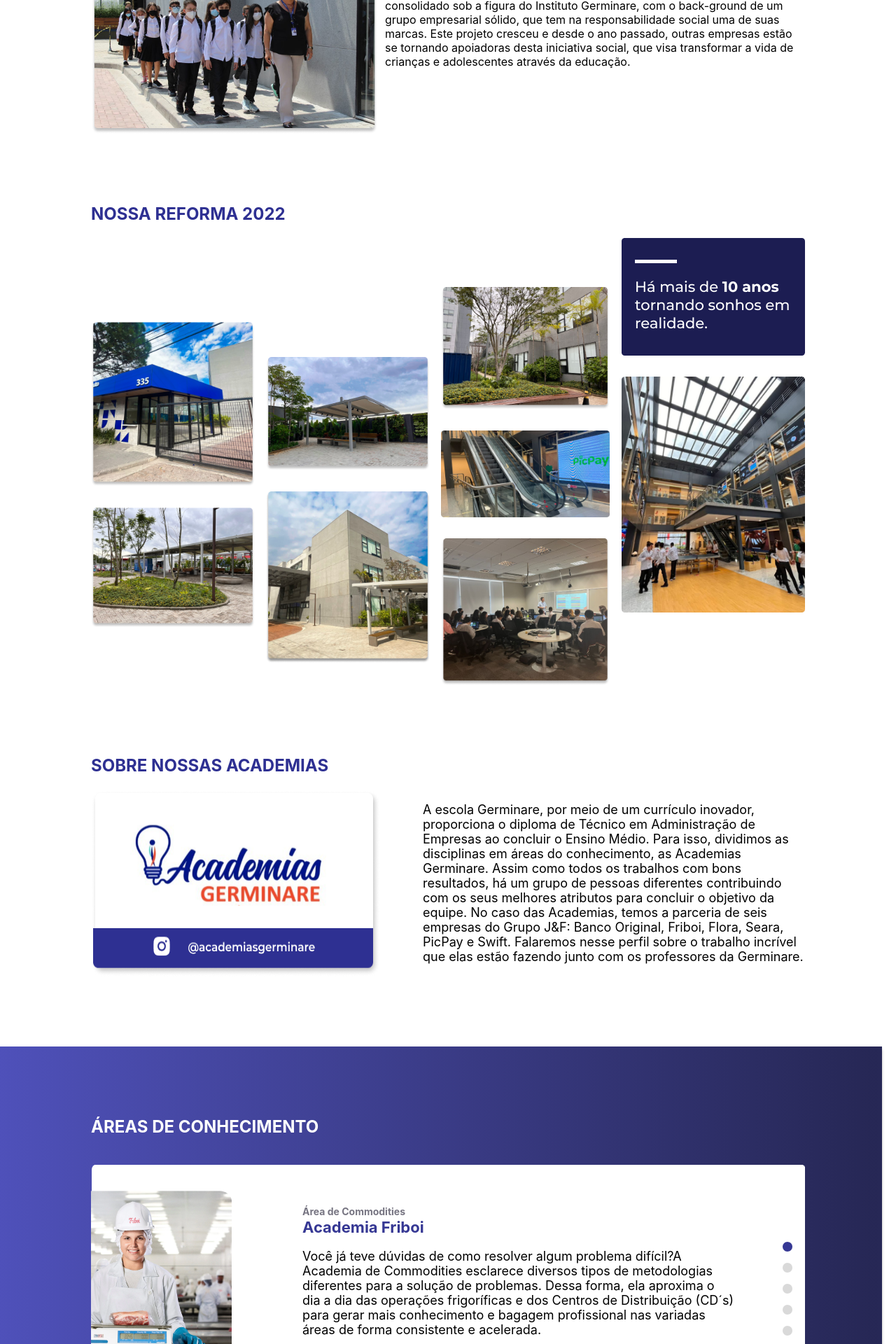
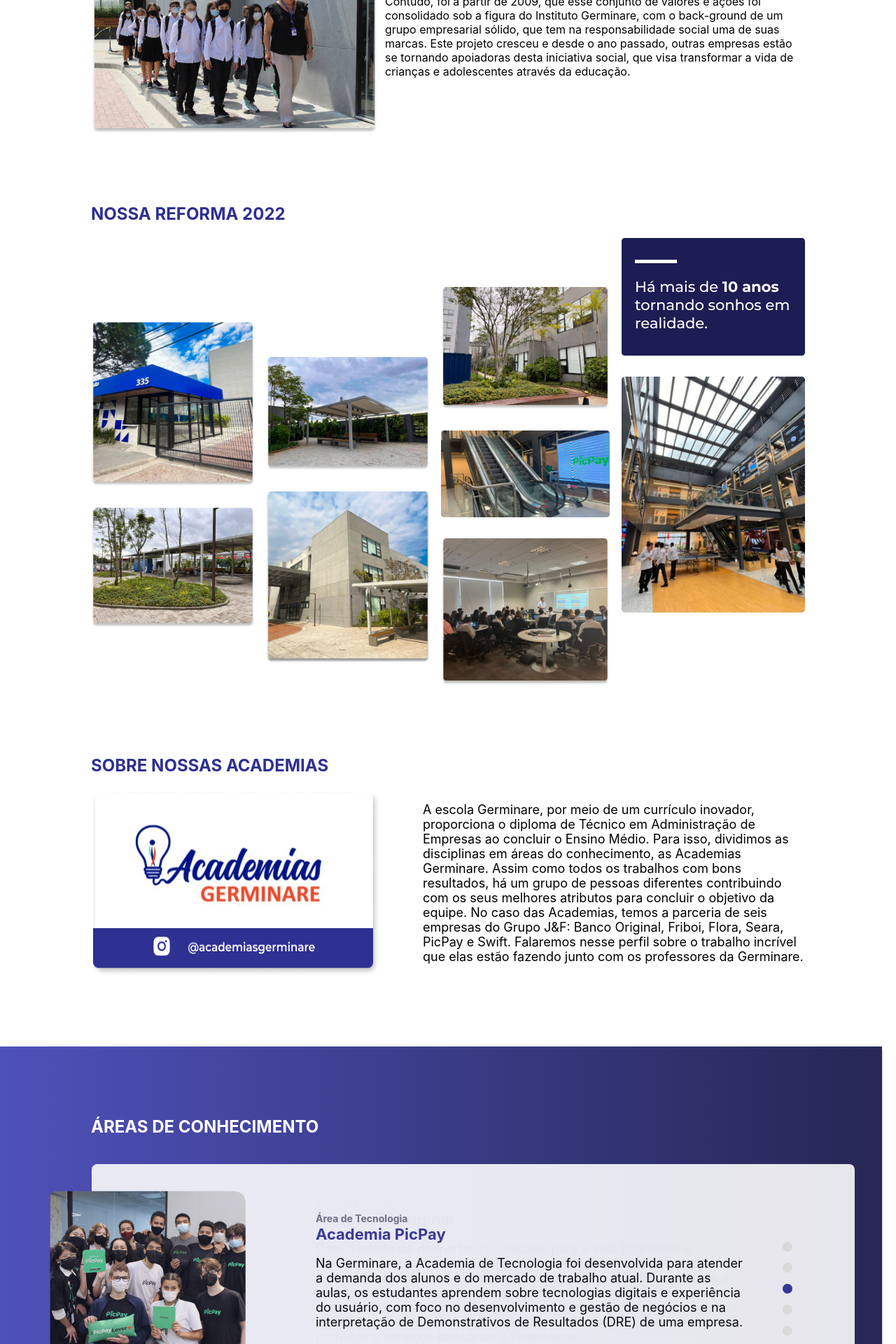
Before and after one commit to AnnaCarolinaGarrido/ProjetoGermi, a React (Create React App) app in the folder projetogerminare/: page / in a window 1280 px wide. Shown: the part 880-2800 px from the top of the page at 70% size. Built offline with nearby package versions, Linux system fonts and the light colour scheme.

Commit message:
finishing implementation

```diff
--- a/projetogerminare/src/AboutUs/AboutUs.jsx
+++ b/projetogerminare/src/AboutUs/AboutUs.jsx
@@ -27,7 +27,7 @@
   const settings = {
     dots: true,
     arrows: false,
-    infinite: false,
+    infinite: true,
     slidesToShow: 1,
     slidesToScroll: 1,
     vertical: true,
@@ -36,6 +36,11 @@
     centerMode: true,
     className: "center",
     centerPadding: '0%',
+    autoplay: true,
+    autoplayDuration: 6000,
+    pauseOnHover: true,
+    fade: true,
+    speed: 500,
     customPaging: i => (
       <div
         className="dot"
@@ -49,6 +54,7 @@
       console.log("after change", currentSlide);
     }
   };
+
   return (
     <main className="mainContainer">
       <section className="legacy">
@@ -89,7 +95,7 @@
           <img src={children} alt="alunos junto a diretora em 2022" />
           <h3 className="date-label">24 de fevereiro de 2022</h3>
           <div className="content">
-            <p>
+            <p style={{marginTop: 30}}>
               Por um lado, é possível dizer que os ideais do Instituto sempre
               estiveram presentes na história da J&F Investimentos e logo, sua
               trajetória remete à constituição e desenvolvimento do Grupo, ao
@@ -196,7 +202,7 @@
         <div className="slider-container">
           <h2>ÁREAS DE CONHECIMENTO</h2>
           <div style={{marginTop: 40}}>
-          <Slider {...settings}>
+          <Slider {...settings} className='fullSlider'>
           <div className="slider-item">
             <div className='slider-item-wrapper'>
               <img src={friboi} alt="trabalhadora friboi" />
--- a/projetogerminare/src/AboutUs/style.css
+++ b/projetogerminare/src/AboutUs/style.css
@@ -12,6 +12,7 @@
     #33359d 66.63%,
     #0003a0 99.89%
   );
+  border-radius: 8px;
   box-shadow: 0px 4px 4px rgba(0, 0, 0, 0.25);
   height: 267px;
   position: relative;
@@ -169,17 +170,22 @@
 .slider-item{
     background-color: white;
     min-height: 322px;
-    border-radius: 8px;
+    border-radius: 8px !important;
     display: flex;
     margin: -2px 0;
+    width: auto !important;
+}
+.slider-container div{
+  border-radius: 8px;
 }
 .slider-item-wrapper{
     display: flex;
     align-items: center;
     height: 322px;
     gap: 100px;
-    margin-left: -80px;
-
+    margin-left: -60px;
+    border-radius: 0px !important;
+    width: 1150px;
 }
 .sliderText{
     max-width: 618px;
@@ -199,3 +205,6 @@
     font-size: 18px;
     font-weight: 400;
 }
+.slick-list{
+  overflow: visible !important;
+}
```
